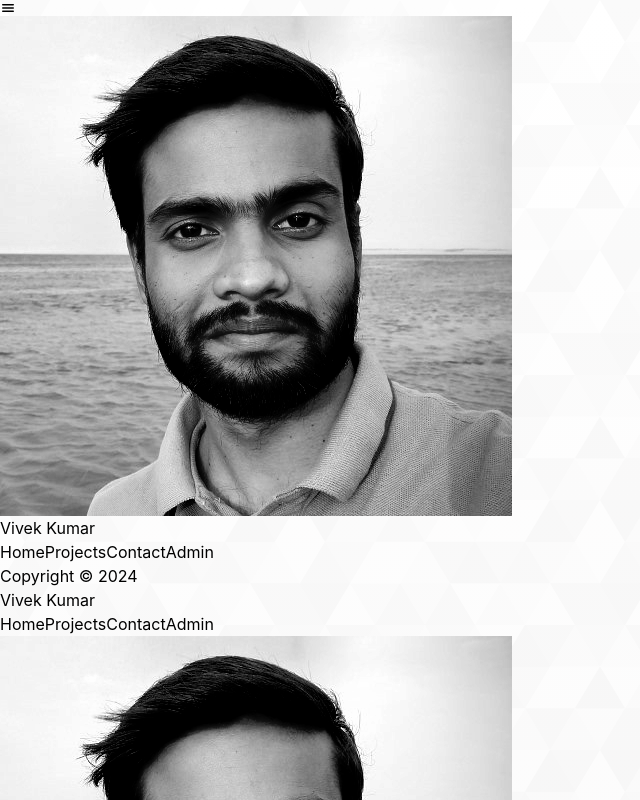
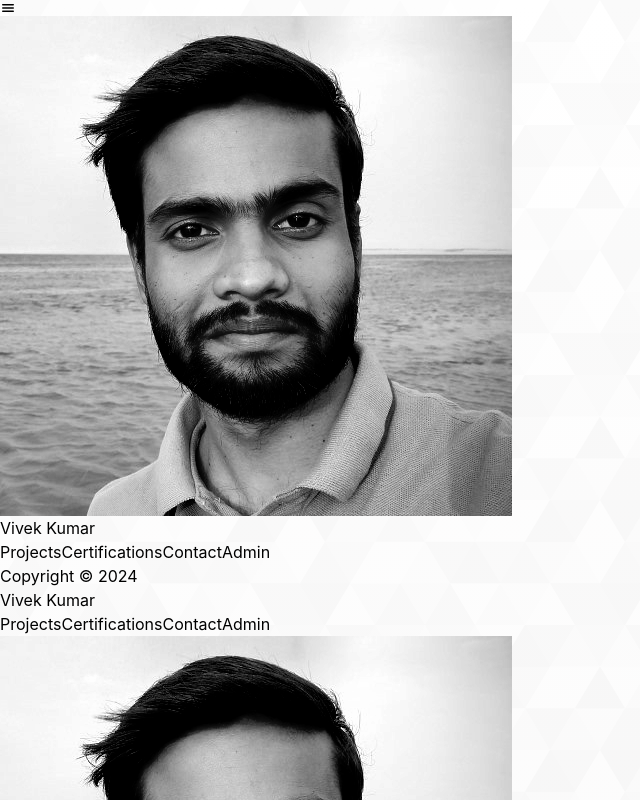
Before and after one commit to Vivek01233210/my-portfolio-website, a React (Vite) app in the folder client/: page / in a window 1280 px wide. Shown: the top 800 px of the page, without its empty margins (0-640 px from the left). Built offline with nearby package versions, Linux system fonts and the light colour scheme; no server answers.

Commit message:
add certifications remove home

```diff
--- a/client/src/components/Navbar.jsx
+++ b/client/src/components/Navbar.jsx
@@ -11,8 +11,9 @@ import { useMutation } from "@tanstack/react-query";
 
 export default function Navbar() {
   const NAV_ITEMS = [
-    { name: 'Home', path: '/' },
+    // { name: 'Home', path: '/' },
     { name: 'Projects', path: '/projects' },
+    { name: 'Certifications', path: '/certifications' },
     { name: 'Contact', path: '/contact' },
   ]
   const sidebarRef = useRef();
```
